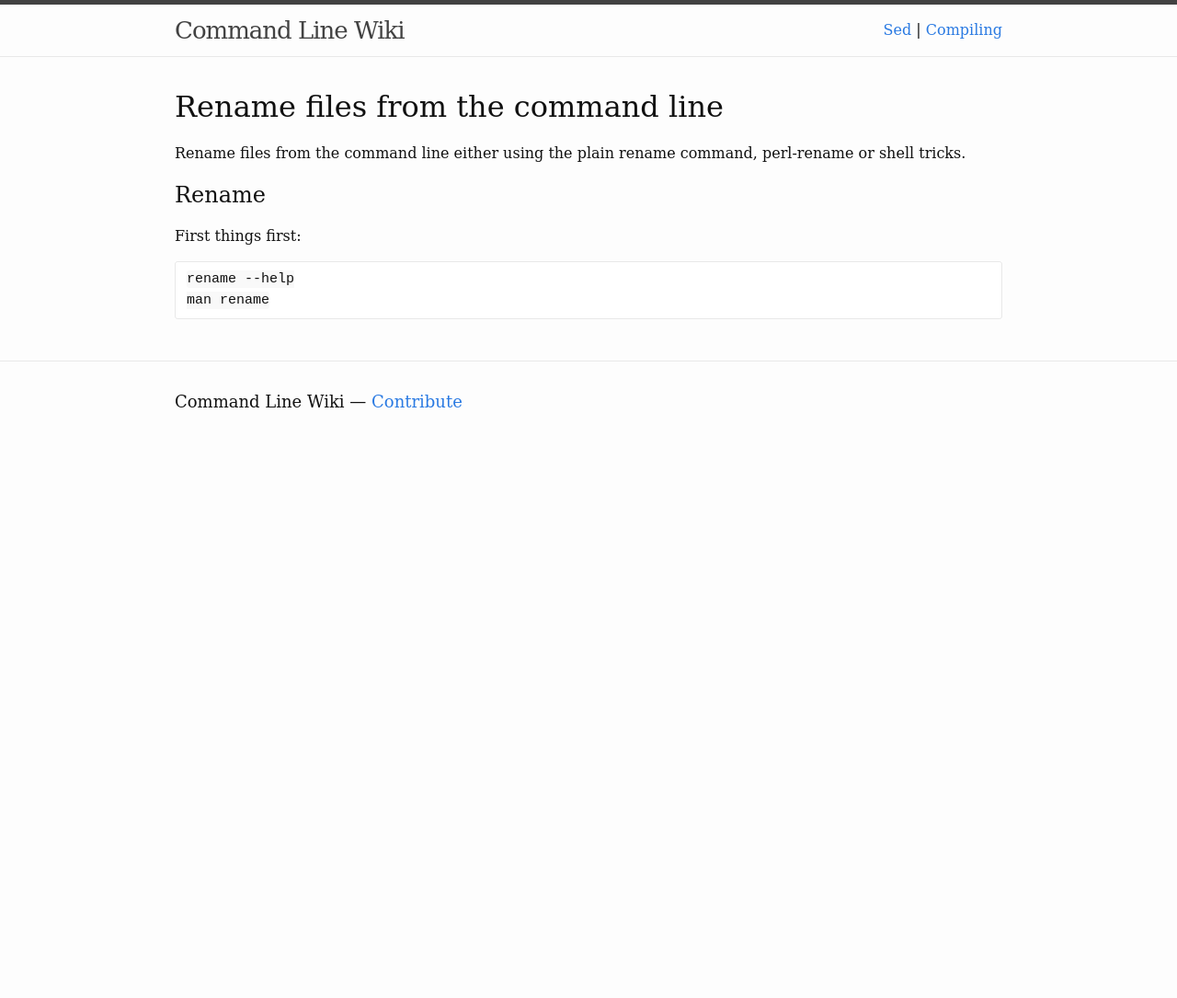
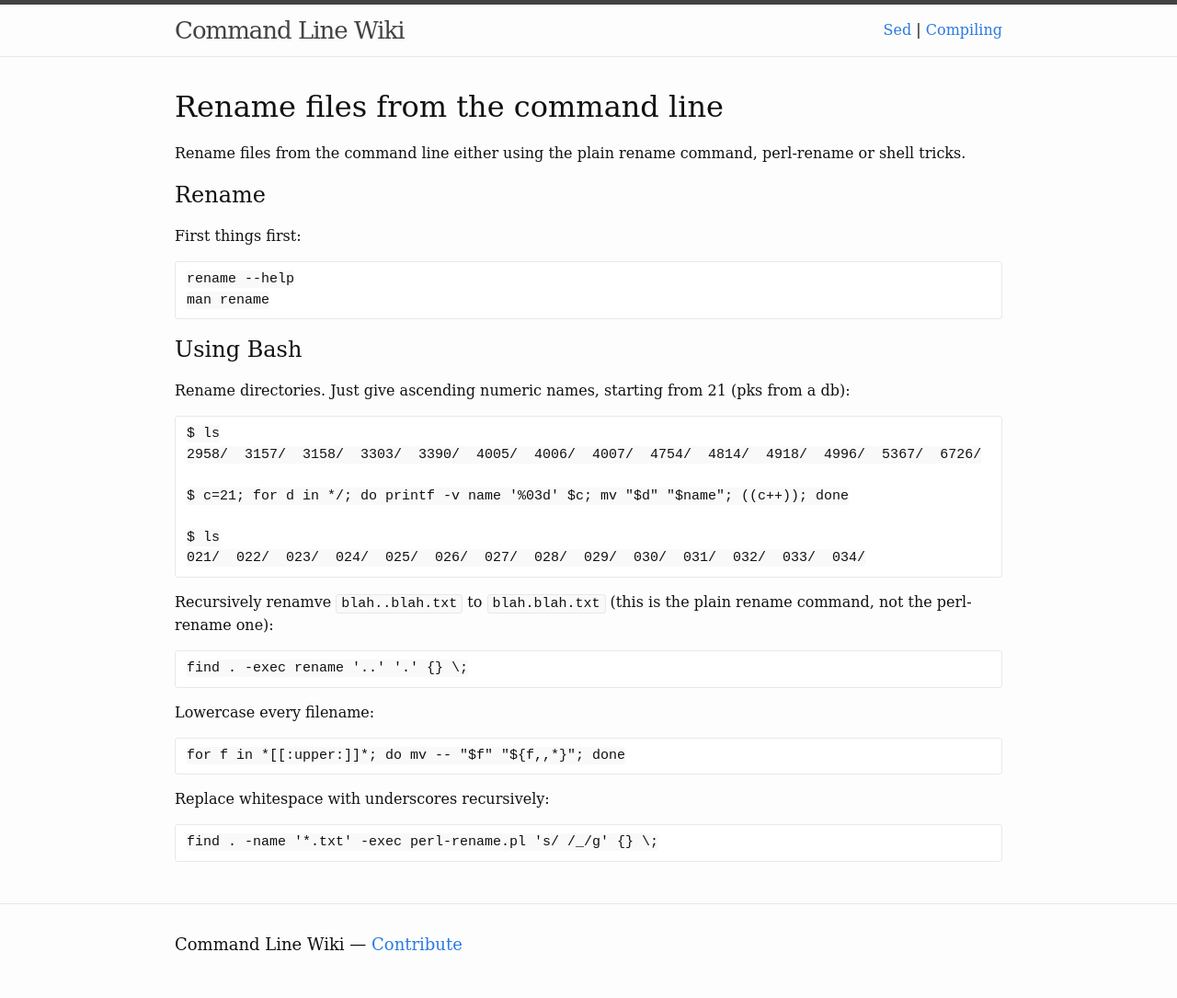
Before and after one commit to command-line-wiki/command-line-wiki.github.io, a Jekyll site: the page built from batch-rename/index.md, in a window 1280 px wide. Shown: the whole page at 92% size. Built offline with Jekyll 4.4.1, drawn with Linux system fonts in a browser that asks for light colours; before the commit the page ends 900 px from its top, so only the background shows below that.

Commit message:
batch rename examples.

```diff
--- a/batch-rename/index.md
+++ b/batch-rename/index.md
@@ -14,3 +14,30 @@ First things first:
 
     rename --help
     man rename
+
+
+##Using Bash ##
+
+Rename directories. Just give ascending numeric names, starting from 21 (pks from a db):
+
+    $ ls
+    2958/  3157/  3158/  3303/  3390/  4005/  4006/  4007/  4754/  4814/  4918/  4996/  5367/  6726/
+
+    $ c=21; for d in */; do printf -v name '%03d' $c; mv "$d" "$name"; ((c++)); done
+
+    $ ls
+    021/  022/  023/  024/  025/  026/  027/  028/  029/  030/  031/  032/  033/  034/
+
+
+Recursively renamve `blah..blah.txt` to `blah.blah.txt` (this is the plain rename command,
+not the perl-rename one):
+
+    find . -exec rename '..' '.' {} \;
+
+Lowercase every filename:
+
+    for f in *[[:upper:]]*; do mv -- "$f" "${f,,*}"; done
+
+Replace whitespace with underscores recursively:
+
+    find . -name '*.txt' -exec perl-rename.pl 's/ /_/g' {} \;
--- a/index.html
+++ b/index.html
@@ -10,6 +10,7 @@ layout: default
     <li><a href='ls/'>ls</a></li>
     <li><a href='cp/'>cp</a></li>
     <li><a href='mv/'>mv</a></li>
+    <li><a href='batch-rename'>Batch Renaming Files</a></li>
     <li>find</li>
     <li>grep</li>
     <li>sed</li>
```
